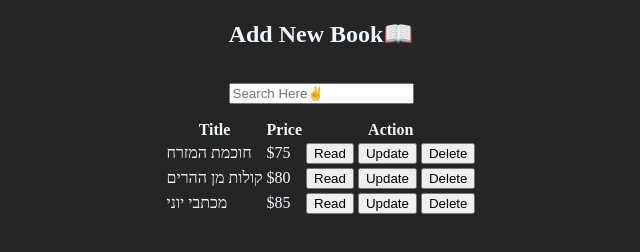
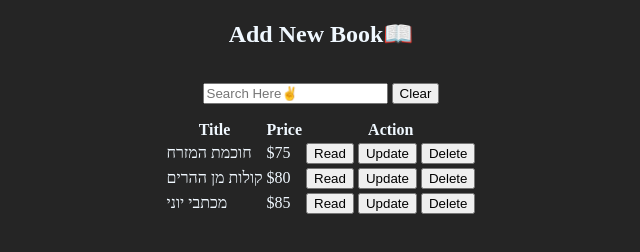
Before and after one commit to yonatanhershko/01.ex-MVC, a plain HTML site: page index.html in a window 1280 px wide. Shown: the whole page, without its empty margins (319-959 px from the left). Drawn offline with Linux system fonts and the light colour scheme.

Commit message:
Add clear option

```diff
--- a/index.html
+++ b/index.html
@@ -16,6 +16,7 @@
         <input type="text" class ="search-input"
         oninput="onFilterBy(value)"
          placeholder="Search Here✌️">
+         <button onclick=" onClearSearch()">Clear</button>
     </div>
     <table class="table">
         <thead>
--- a/js/service/book.service.js
+++ b/js/service/book.service.js
@@ -16,6 +16,7 @@ function getBooks(search) {
     gFilterBy = search.toLowerCase()
     // console.log( gFilterBy);
     var newBookSearch = gBooks.filter(book =>
+        // book.title.substring(0, gFilterBy.length).toLowerCase().includes(gFilterBy )
         book.title.substring(0, gFilterBy.length).toLowerCase() === gFilterBy
     )
     gBooks = newBookSearch
--- a/js/service/controller.js
+++ b/js/service/controller.js
@@ -9,7 +9,6 @@ function onInit() {
 
 
 function render() {
-    // var books = getBooks()
     const elBookList = document.querySelector('tbody')
 
     const strHtmls = gBooks.map(book => `
@@ -32,6 +31,13 @@ function onFilterBy(search) {
     render()
 }
 
+
+function onClearSearch() {
+    var elInput = document.querySelector(".search-input")
+    elInput.value =''
+    getBooks(elInput.value)
+    render()
+}
 
 function onRemoveBook(id) {
     // Model
```
